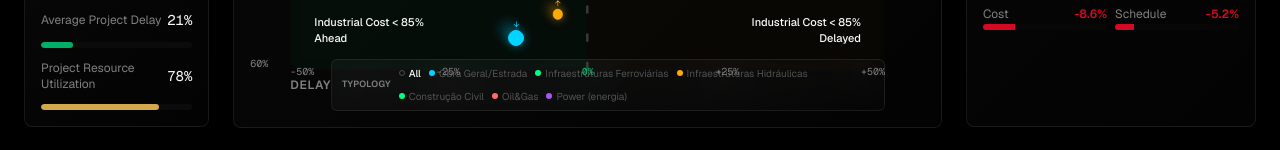
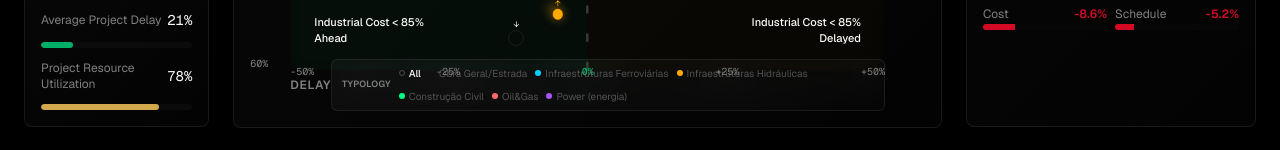
Before and after one commit to danielrebelo-volis/v0-volis-build-dashboard, a Next.js app: page / in a window 1280 px wide. Shown: the part 610-760 px from the top of the page. Built offline with nearby package versions, Linux system fonts and the light colour scheme.

Commit message:
feat: update project category color mappings
Updated color for Infraestruturas Rodoviária and removed unused entries

```diff
--- a/components/evm-matrix.tsx
+++ b/components/evm-matrix.tsx
@@ -49,8 +49,8 @@ const projects: Project[] = [
 ]
 
 const categoryColors: Record<Project["category"], string> = {
-  "Obra Geral/Estrada": "#00d4ff",
-  "Infraestruturas Ferroviárias": "#00ff88",
+  "Infraestruturas Rodoviária": "#64748b",
+  "Infraestruturas Ferroviárias": "#00d4ff",
   "Infraestruturas Hidráulicas": "#ffaa00",
   "Infraestruturas Portuárias": "#ff6b6b",
   "Infraestruturas Aeroportos": "#a855f7",
@@ -58,8 +58,7 @@ const categoryColors: Record<Project["category"], string> = {
   "Construção Civil": "#00ff88",
   "Mineração": "#ffaa00",
   "Oil&Gas": "#ff6b6b",
-  "Power (energia)": "#a855f7",
-  "Outras obras": "#64748b",
+  "Power (energia)": "#a855f7"
 }
 
 interface EVMMatrixProps {
```
